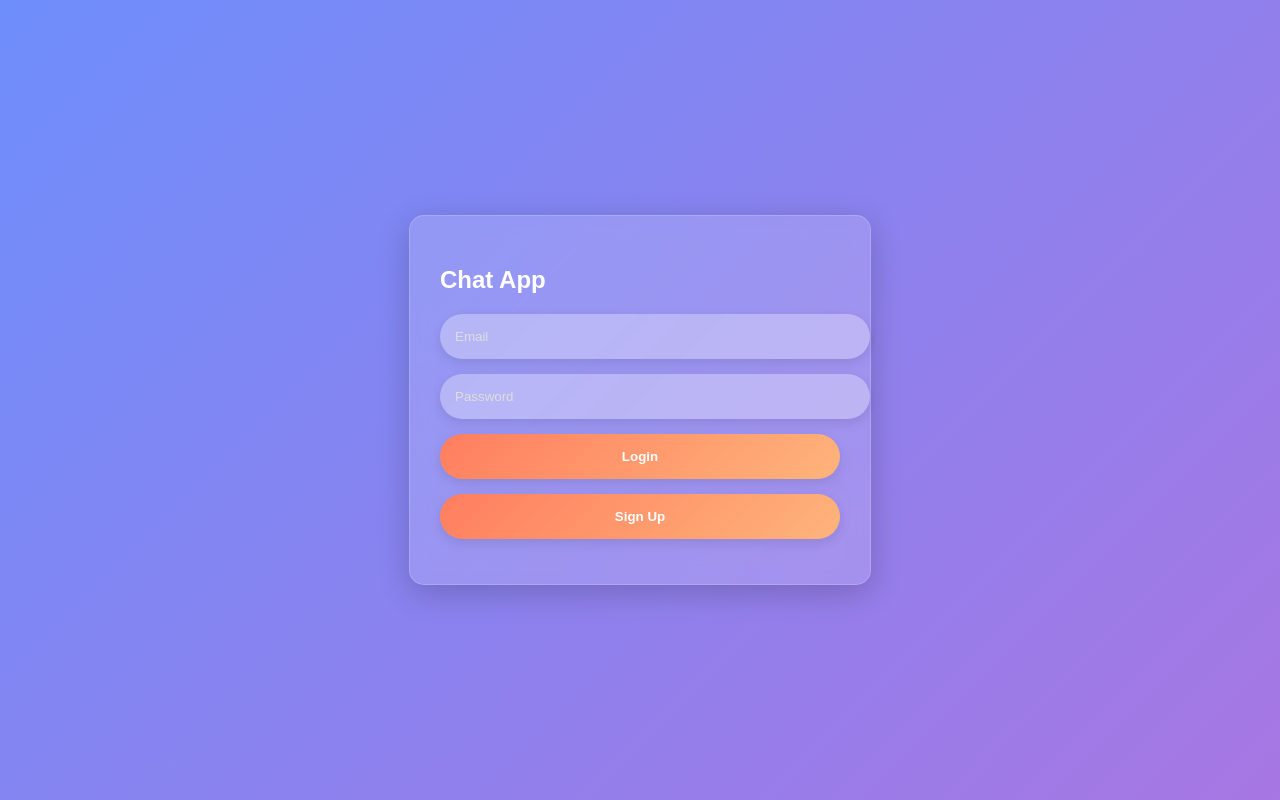
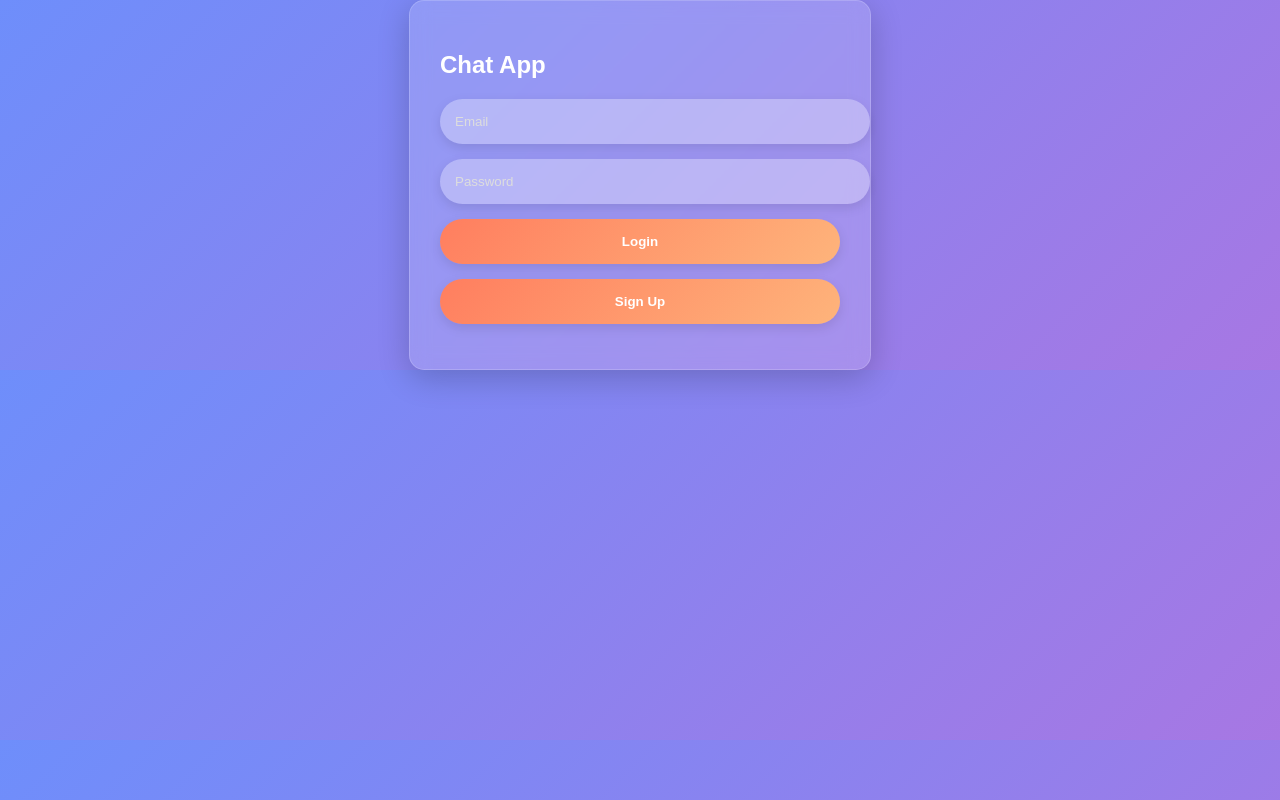
Before and after one commit to akhter92/akhter92.github.io, a plain HTML site: page index.html in a window 1280 px wide. Drawn offline with Linux system fonts and the light colour scheme; no server answers.

Commit message:
Update index.html

```diff
--- a/index.html
+++ b/index.html
@@ -2,7 +2,7 @@
 <html lang="en">
 <head>
     <meta charset="UTF-8">
-    <meta name="viewport" content="width=device-width, initial-scale=1.0">
+    <meta name="viewport" content="width=device-width">
     <title>Global & Private Chat</title>
     <style>
         /* General styles */
@@ -14,7 +14,6 @@ body {
     display: flex;
     justify-content: center;
     align-items: center;
-    height: 100vh;
     color: white;
 }
 
```
